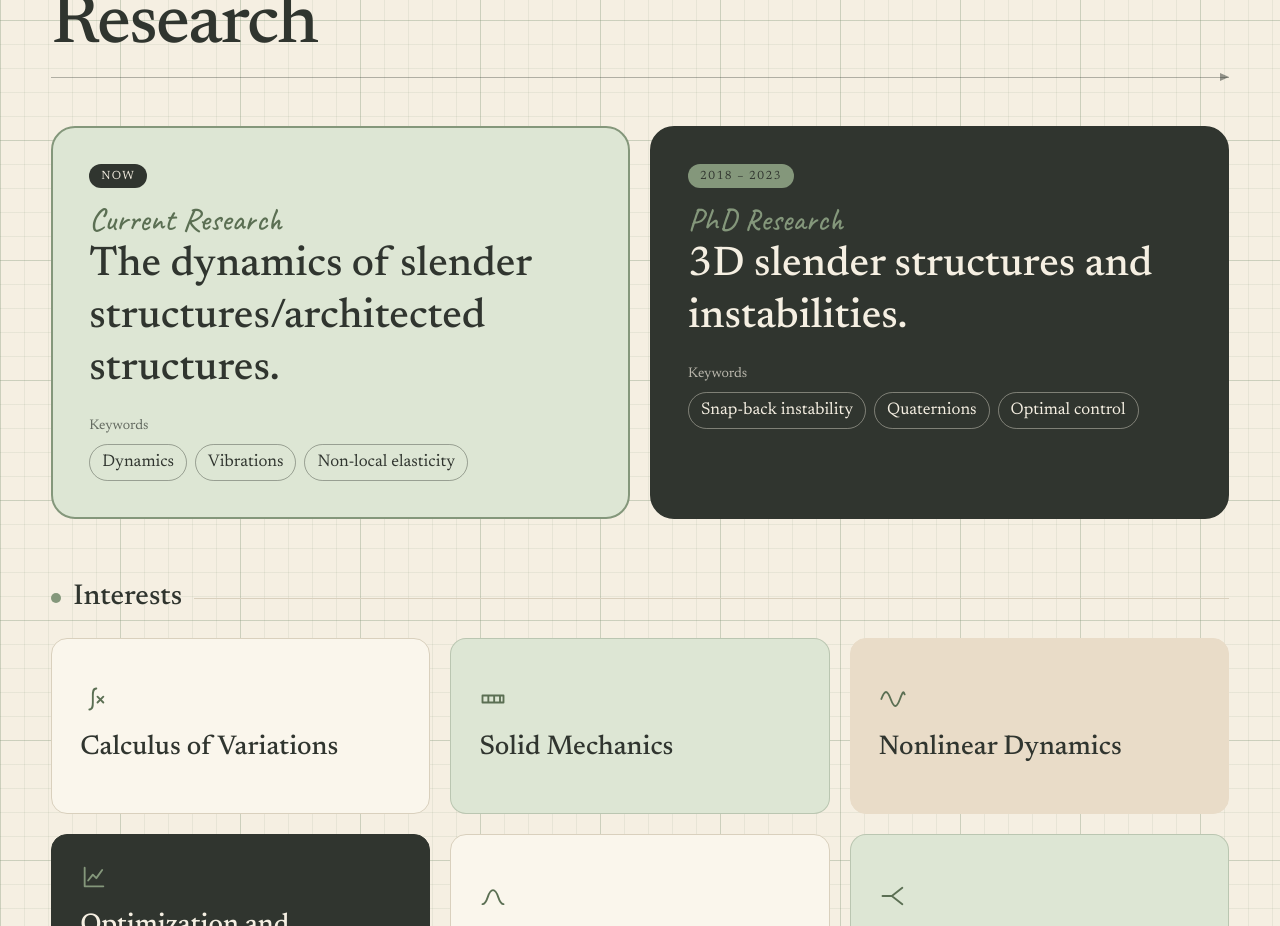
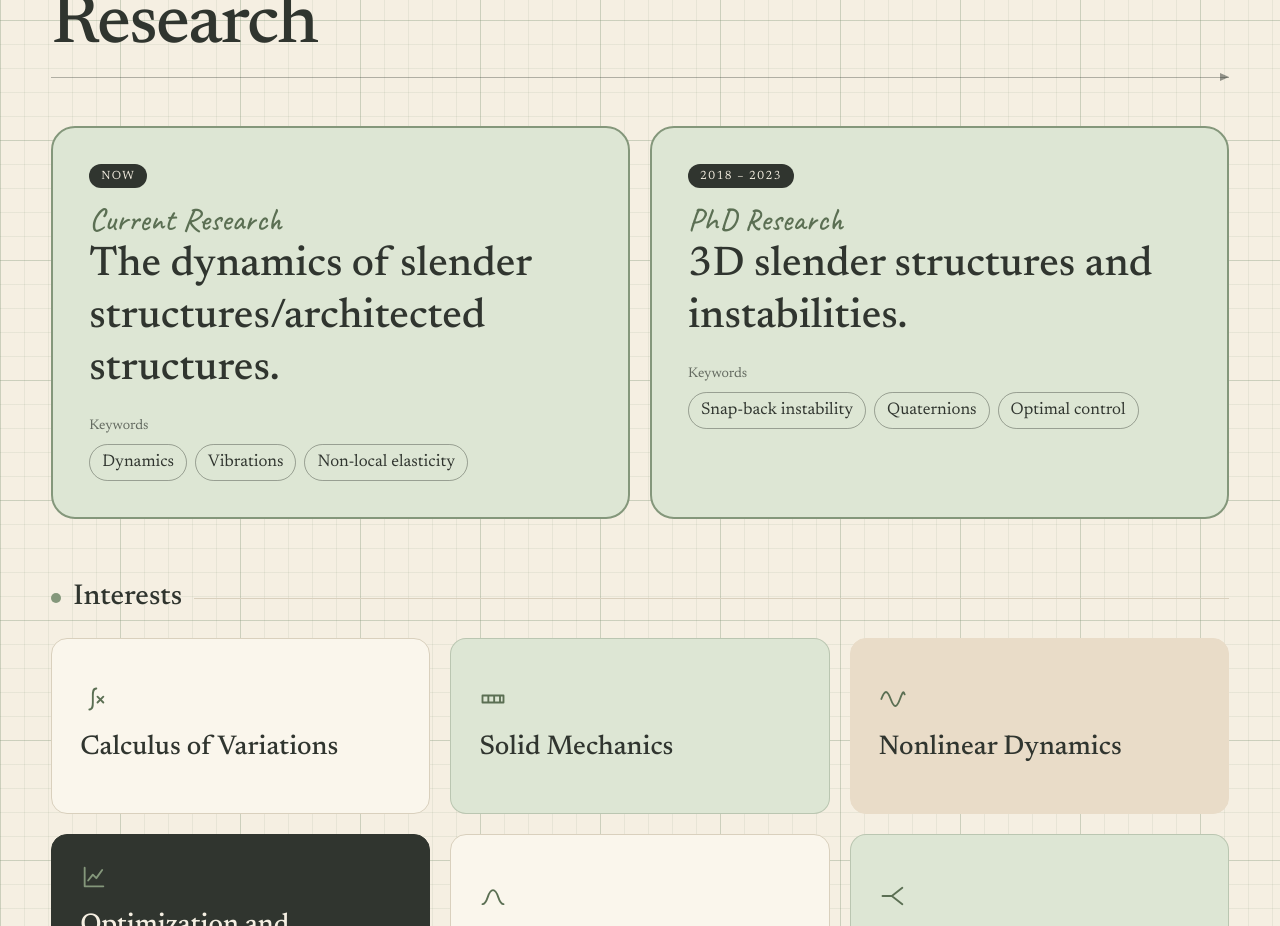
Before and after one commit to chekri/chekri.github.io, a React (Vite) app: page / in a window 1280 px wide. Shown: the part 1060-1986 px from the top of the page. Built offline with nearby package versions, Linux system fonts and the light colour scheme.

Commit message:
Remove 'dark' prop from FocusCard component

```diff
--- a/src/sections/Research.jsx
+++ b/src/sections/Research.jsx
@@ -12,7 +12,7 @@ export default function Research() {
     <Section id="research" title="Research">
       <div className={`grid ${gap} md:grid-cols-2`}>
         <FocusCard {...current} />
-        <FocusCard {...phd} dark />
+        <FocusCard {...phd} />
       </div>
 
       <SubHeading>Interests</SubHeading>
```
